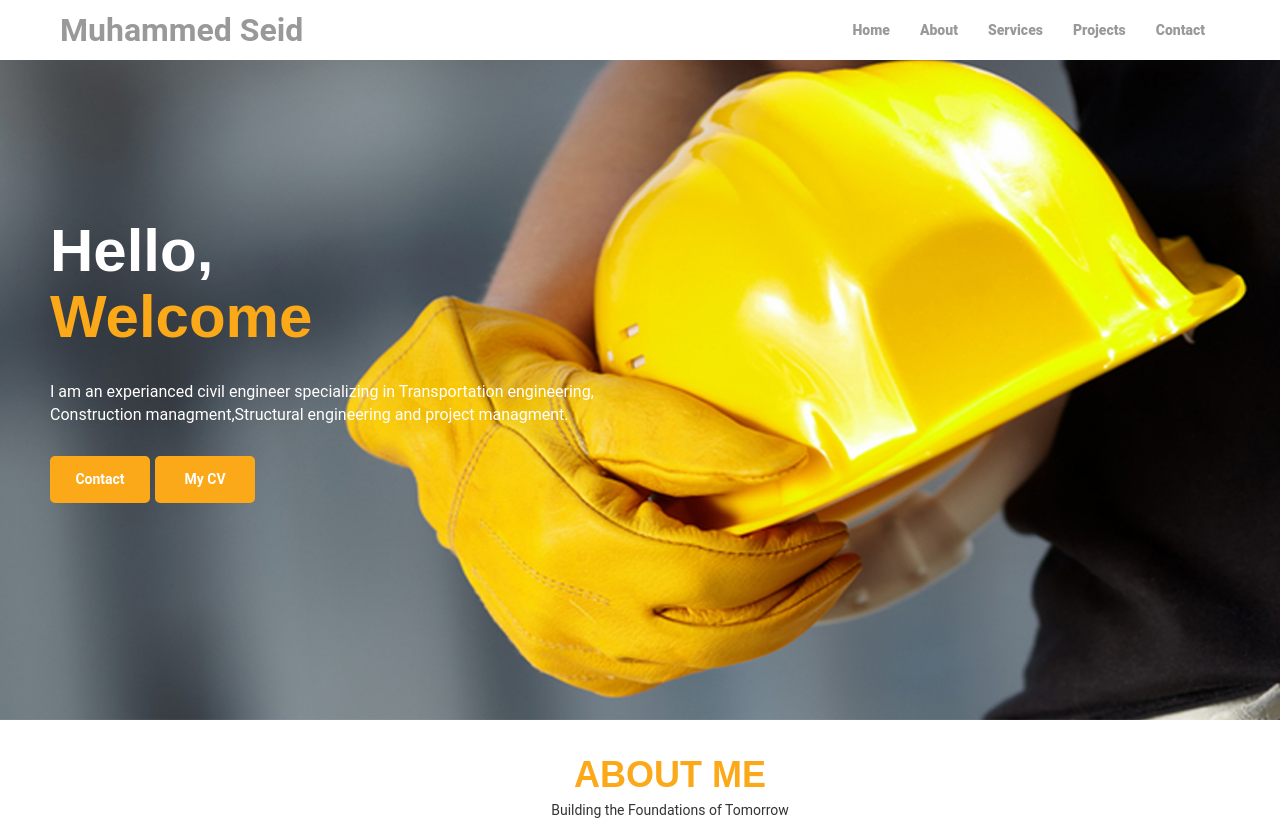
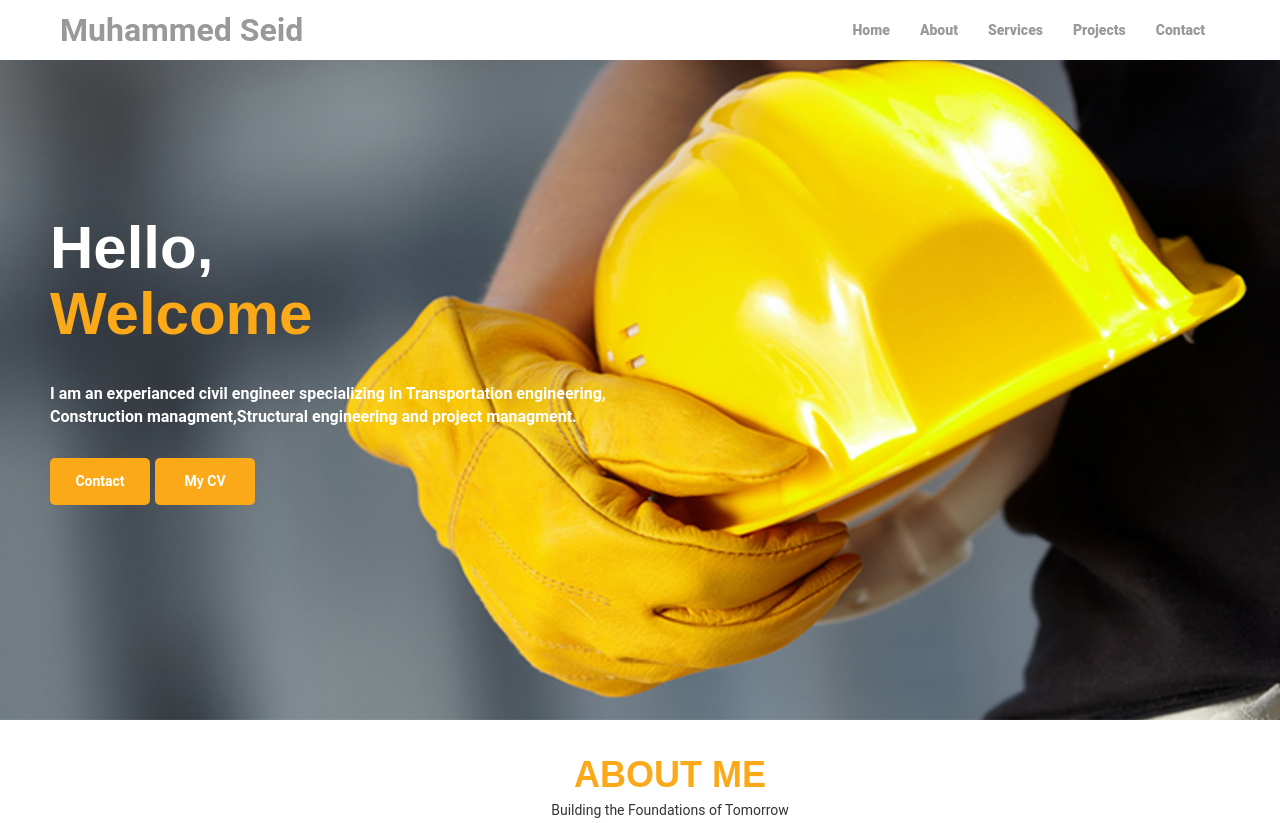
Before and after one commit to afru-afru/Civil-Engineer-Muhammed-Portfolio, a plain HTML site: page index.html in a window 1280 px wide. Shown: the top 823 px of the page. Drawn offline with Linux system fonts and the light colour scheme.

Commit message:
home description font changed

```diff
--- a/index.html
+++ b/index.html
@@ -27,8 +27,8 @@
         <div class="contents">
         <h1 class="content">Hello,</h1>
         <h1 class="content welcome">Welcome</h1>
-        <p class="p1">I am an experianced civil engineer specializing in Transportation engineering,</p>
-        <p>Construction managment,Structural engineering and project managment.</p>
+        <h2 class="p1">I am an experianced civil engineer specializing in Transportation engineering,</h2>
+        <h2>Construction managment,Structural engineering and project managment.</h2>
         <div style="display: flex; gap: 5px;">
         <a href="#contact" class="btn">Contact</a>
         <a href="#contact" class="btn">My CV</a>
--- a/style.css
+++ b/style.css
@@ -121,18 +121,21 @@ nav a:hover::after {
 
 .contents .welcome {
     color: rgb(251, 169, 25);
+    font-family: "Oswald", sans-serif;
+    font-weight: 700;
+    font-size: 60px;
 }
 
-.contents p {
+.contents h2 {
     color: rgb(255, 255, 255);
     font-size: 16px;
     line-height: 23px;
     font-family: 'Roboto', sans-serif;
-    font-weight: 400;
+    font-weight: 700;
 }
 
 .contents .p1 {
-    margin-top: 30px;
+    margin-top: 35px;
 }
 
 .btn {
```
